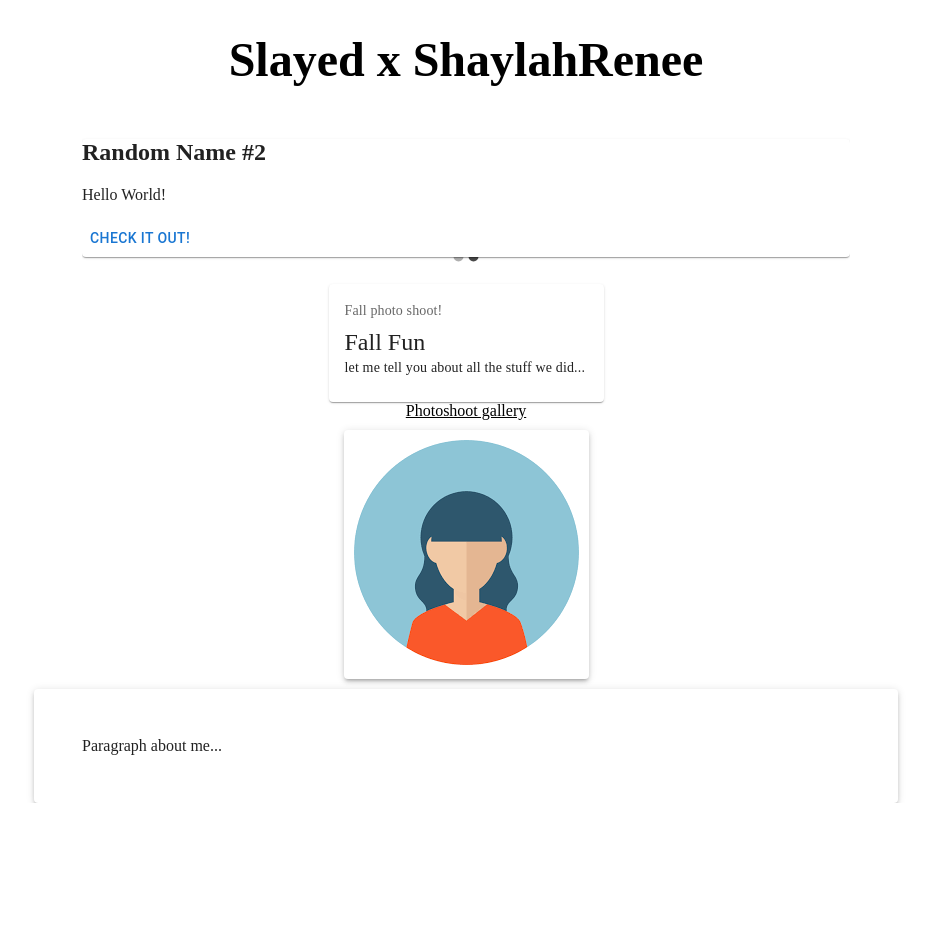
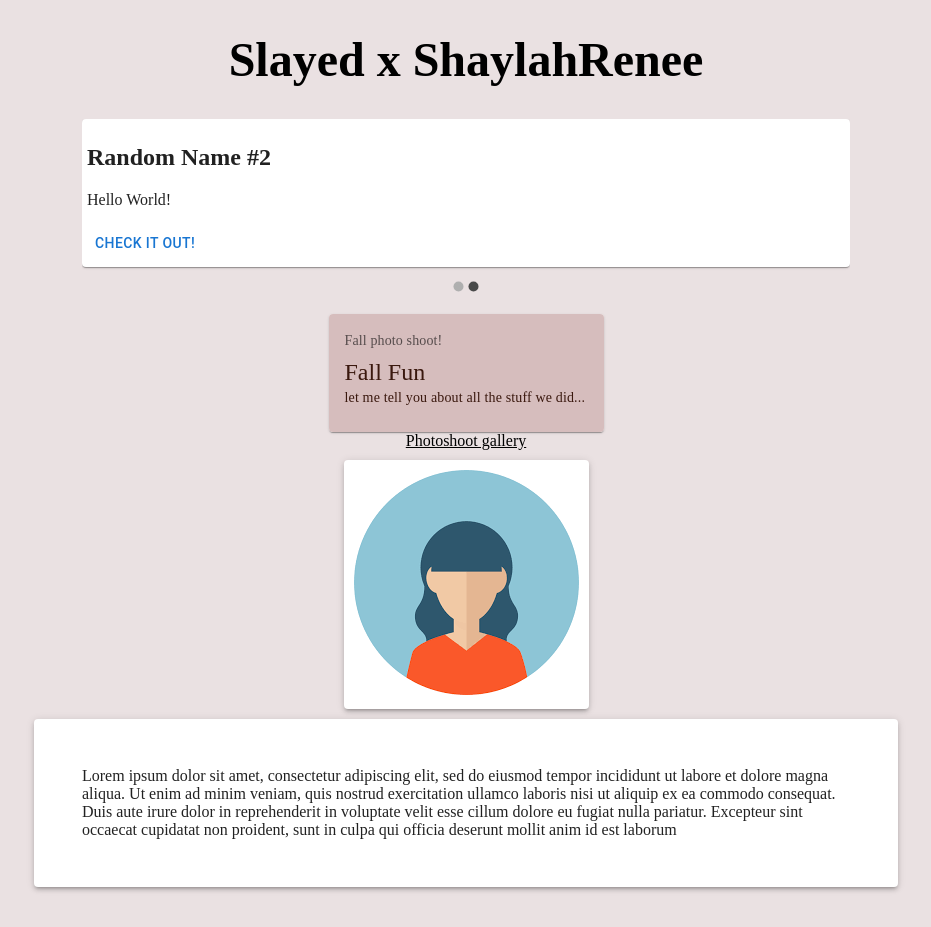
Before and after one commit to JMo911/slayedxshaylahrenee, a React (Create React App) app: page / in a window 1280 px wide. Shown: the whole page, without its empty margins (174-1105 px from the left). Before the commit the page ends 803 px from the top, so only its background shows below. Built offline with nearby package versions, Linux system fonts and the light colour scheme.

Commit message:
color palette set

```diff
--- a/src/App.css
+++ b/src/App.css
@@ -1,3 +1,17 @@
+:root {
+  /* shaylah's picks */
+  --mood: #e6d4c6;
+  --earth: #af7a60;
+  --olive-green: #5f5c27;
+  --pale-green: #86835b;
+  --peach: #f19c5b;
+  --rose-gold: #d6bdbd;
+  --white: #eae1e2;
+  --dark-brown: #3a180e;
+  --powder-blue: #cdd2d7;
+}
+
 .appWrapper {
   font-family: 'Spectral', serif;
+  color: var(--ebony);
 }
--- a/src/components/BasicCard.css
+++ b/src/components/BasicCard.css
@@ -1,3 +1,8 @@
 .basicCard {
   max-width: 50%;
 }
+
+.cardContent {
+  background-color: var(--rose-gold);
+  color: var(--dark-brown);
+}
--- a/src/components/BasicCard.tsx
+++ b/src/components/BasicCard.tsx
@@ -20,7 +20,7 @@ export default function BasicCard() {
   const spectralFont = 'Spectral, serif';
   return (
     <Card sx={{ minWidth: 275 }} className='basicCard'>
-      <CardContent>
+      <CardContent className='cardContent'>
         <Typography
           sx={{ fontSize: 14 }}
           color='text.secondary'
--- /dev/null
+++ b/src/components/CustomCarousel.css
@@ -0,0 +1,5 @@
+.carousel {
+  background-color: var(--pale-green);
+  color: var(--dark-brown);
+  padding: 5px;
+}
--- a/src/components/CustomCarousel.tsx
+++ b/src/components/CustomCarousel.tsx
@@ -1,6 +1,7 @@
 import React from 'react';
 import Carousel from 'react-material-ui-carousel';
 import { Paper, Button } from '@mui/material';
+import './CustomCarousel.css';
 
 interface ItemType {
   name: string;
@@ -31,7 +32,7 @@ export const CustomCarousel = () => {
 const Item = (props: any) => {
   const { name, description } = props.item;
   return (
-    <Paper>
+    <Paper className='carousel'>
       <h2>{name}</h2>
       <p>{description}</p>
 
--- a/src/components/WelcomePage.css
+++ b/src/components/WelcomePage.css
@@ -2,6 +2,8 @@
   display: flex;
   align-items: center;
   flex-flow: column;
+  background-color: var(--white);
+  padding-bottom: 40px;
 }
 
 .carouselContainer {
--- a/src/components/WelcomePage.tsx
+++ b/src/components/WelcomePage.tsx
@@ -27,7 +27,13 @@ function WelcomePage() {
       />
 
       <Paper elevation={3} className='aboutMe'>
-        Paragraph about me...
+        Lorem ipsum dolor sit amet, consectetur adipiscing elit, sed do eiusmod
+        tempor incididunt ut labore et dolore magna aliqua. Ut enim ad minim
+        veniam, quis nostrud exercitation ullamco laboris nisi ut aliquip ex ea
+        commodo consequat. Duis aute irure dolor in reprehenderit in voluptate
+        velit esse cillum dolore eu fugiat nulla pariatur. Excepteur sint
+        occaecat cupidatat non proident, sunt in culpa qui officia deserunt
+        mollit anim id est laborum
       </Paper>
     </div>
   );
```
